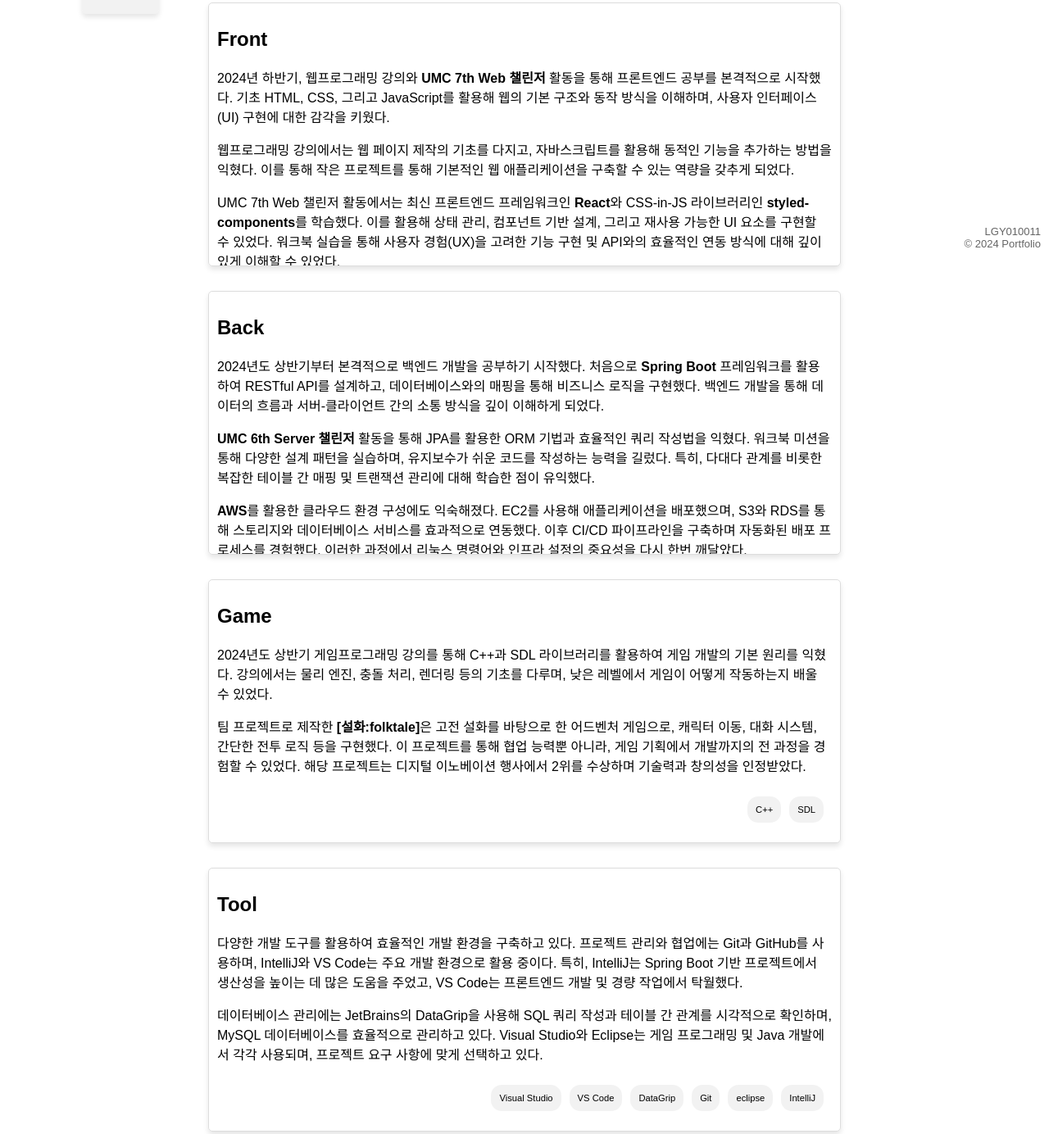
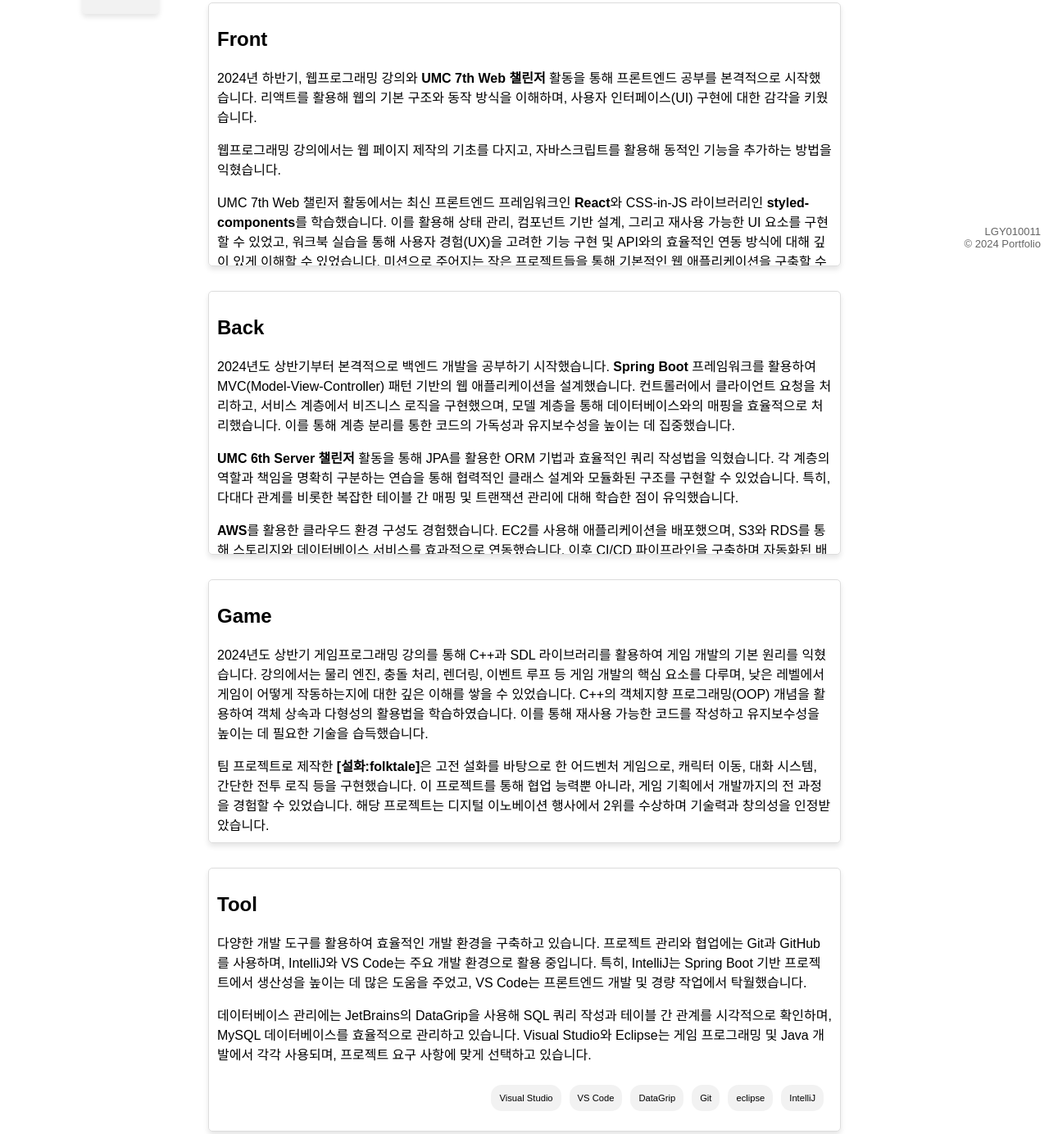
Before and after one commit to LGY010011/LGY010011.github.io, a plain HTML site: page pages/skill.html in a window 1280 px wide. Shown: the part 485-1869 px from the top of the page at 82% size. Drawn offline with Linux system fonts and the light colour scheme.

Commit message:
fix: 홈 화면 언어 변경 및 스킬 페이지 문체 변경

```diff
--- a/pages/skill.html
+++ b/pages/skill.html
@@ -67,17 +67,17 @@
         <article id="front">
             <h2>Front</h2>
             <p>
-                2024년 하반기, 웹프로그래밍 강의와 <strong>UMC 7th Web 챌린저</strong> 활동을 통해 프론트엔드 공부를 본격적으로 시작했다.
-                기초 HTML, CSS, 그리고 JavaScript를 활용해 웹의 기본 구조와 동작 방식을 이해하며, 사용자 인터페이스(UI) 구현에 대한 감각을 키웠다.
+                2024년 하반기, 웹프로그래밍 강의와 <strong>UMC 7th Web 챌린저</strong> 활동을 통해 프론트엔드 공부를 본격적으로 시작했습니다.
+                리액트를 활용해 웹의 기본 구조와 동작 방식을 이해하며, 사용자 인터페이스(UI) 구현에 대한 감각을 키웠습니다.
             </p>
             <p>
-                웹프로그래밍 강의에서는 웹 페이지 제작의 기초를 다지고, 자바스크립트를 활용해 동적인 기능을 추가하는 방법을 익혔다.
-                이를 통해 작은 프로젝트를 통해 기본적인 웹 애플리케이션을 구축할 수 있는 역량을 갖추게 되었다.
+                웹프로그래밍 강의에서는 웹 페이지 제작의 기초를 다지고, 자바스크립트를 활용해 동적인 기능을 추가하는 방법을 익혔습니다.
             </p>
             <p>
                 UMC 7th Web 챌린저 활동에서는 최신 프론트엔드 프레임워크인 <strong>React</strong>와 CSS-in-JS 라이브러리인
-                <strong>styled-components</strong>를 학습했다. 이를 활용해 상태 관리, 컴포넌트 기반 설계, 그리고 재사용 가능한 UI 요소를 구현할 수 있었다.
-                워크북 실습을 통해 사용자 경험(UX)을 고려한 기능 구현 및 API와의 효율적인 연동 방식에 대해 깊이 있게 이해할 수 있었다.
+                <strong>styled-components</strong>를 학습했습니다. 이를 활용해 상태 관리, 컴포넌트 기반 설계, 그리고 재사용 가능한 UI 요소를 구현할 수 있었고,
+                워크북 실습을 통해 사용자 경험(UX)을 고려한 기능 구현 및 API와의 효율적인 연동 방식에 대해 깊이 있게 이해할 수 있었습니다.
+                미션으로 주어지는 작은 프로젝트들을 통해 기본적인 웹 애플리케이션을 구축할 수 있는 역량을 갖추게 되었습니다.
             </p>
             <p class="keywords">
                 <span class="keyword">React</span><span class="keyword">style-component</span>
@@ -88,19 +88,19 @@
         <article id="back">
             <h2>Back</h2>
             <p>
-                2024년도 상반기부터 본격적으로 백엔드 개발을 공부하기 시작했다.
-                처음으로 <strong>Spring Boot</strong> 프레임워크를 활용하여 RESTful API를 설계하고, 데이터베이스와의 매핑을 통해 비즈니스 로직을 구현했다.
-                백엔드 개발을 통해 데이터의 흐름과 서버-클라이언트 간의 소통 방식을 깊이 이해하게 되었다.
+                2024년도 상반기부터 본격적으로 백엔드 개발을 공부하기 시작했습니다.
+                <strong>Spring Boot</strong> 프레임워크를 활용하여 MVC(Model-View-Controller) 패턴 기반의 웹 애플리케이션을 설계했습니다.
+                컨트롤러에서 클라이언트 요청을 처리하고, 서비스 계층에서 비즈니스 로직을 구현했으며, 모델 계층을 통해 데이터베이스와의 매핑을 효율적으로 처리했습니다.
+                이를 통해 계층 분리를 통한 코드의 가독성과 유지보수성을 높이는 데 집중했습니다.
             </p>
             <p>
-                <strong>UMC 6th Server 챌린저</strong> 활동을 통해 JPA를 활용한 ORM 기법과 효율적인 쿼리 작성법을 익혔다.
-                워크북 미션을 통해 다양한 설계 패턴을 실습하며, 유지보수가 쉬운 코드를 작성하는 능력을 길렀다.
-                특히, 다대다 관계를 비롯한 복잡한 테이블 간 매핑 및 트랜잭션 관리에 대해 학습한 점이 유익했다.
+                <strong>UMC 6th Server 챌린저</strong> 활동을 통해 JPA를 활용한 ORM 기법과 효율적인 쿼리 작성법을 익혔습니다.
+                각 계층의 역할과 책임을 명확히 구분하는 연습을 통해 협력적인 클래스 설계와 모듈화된 구조를 구현할 수 있었습니다.
+                특히, 다대다 관계를 비롯한 복잡한 테이블 간 매핑 및 트랜잭션 관리에 대해 학습한 점이 유익했습니다.
             </p>
             <p>
-                <strong>AWS</strong>를 활용한 클라우드 환경 구성에도 익숙해졌다. EC2를 사용해 애플리케이션을 배포했으며, S3와 RDS를 통해
-                스토리지와 데이터베이스 서비스를 효과적으로 연동했다. 이후 CI/CD 파이프라인을 구축하며 자동화된 배포 프로세스를 경험했다.
-                이러한 과정에서 리눅스 명령어와 인프라 설정의 중요성을 다시 한번 깨달았다.
+                <strong>AWS</strong>를 활용한 클라우드 환경 구성도 경험했습니다. EC2를 사용해 애플리케이션을 배포했으며, S3와 RDS를 통해
+                스토리지와 데이터베이스 서비스를 효과적으로 연동했습니다. 이후 CI/CD 파이프라인을 구축하며 자동화된 배포 프로세스를 경험했다.
             </p>
 
             <p class="keywords">
@@ -112,13 +112,16 @@
         <article id="game">
             <h2>Game</h2>
             <p>
-                2024년도 상반기 게임프로그래밍 강의를 통해 C++과 SDL 라이브러리를 활용하여 게임 개발의 기본 원리를 익혔다.
-                강의에서는 물리 엔진, 충돌 처리, 렌더링 등의 기초를 다루며, 낮은 레벨에서 게임이 어떻게 작동하는지 배울 수 있었다.
+                2024년도 상반기 게임프로그래밍 강의를 통해 C++과 SDL 라이브러리를 활용하여 게임 개발의 기본 원리를 익혔습니다.
+                강의에서는 물리 엔진, 충돌 처리, 렌더링, 이벤트 루프 등 게임 개발의 핵심 요소를 다루며,
+                낮은 레벨에서 게임이 어떻게 작동하는지에 대한 깊은 이해를 쌓을 수 있었습니다.
+                C++의 객체지향 프로그래밍(OOP) 개념을 활용하여 객체 상속과 다형성의 활용법을 학습하였습니다.
+                이를 통해 재사용 가능한 코드를 작성하고 유지보수성을 높이는 데 필요한 기술을 습득했습니다.
             </p>
             <p>
                 팀 프로젝트로 제작한 <strong>[설화:folktale]</strong>은 고전 설화를 바탕으로 한 어드벤처 게임으로,
-                캐릭터 이동, 대화 시스템, 간단한 전투 로직 등을 구현했다. 이 프로젝트를 통해 협업 능력뿐 아니라,
-                게임 기획에서 개발까지의 전 과정을 경험할 수 있었다. 해당 프로젝트는 디지털 이노베이션 행사에서 2위를 수상하며 기술력과 창의성을 인정받았다.
+                캐릭터 이동, 대화 시스템, 간단한 전투 로직 등을 구현했습니다. 이 프로젝트를 통해 협업 능력뿐 아니라,
+                게임 기획에서 개발까지의 전 과정을 경험할 수 있었습니다. 해당 프로젝트는 디지털 이노베이션 행사에서 2위를 수상하며 기술력과 창의성을 인정받았습니다.
             </p>
             <p class="keywords">
                 <span class="keyword">C++</span><span class="keyword">SDL</span>
@@ -127,15 +130,15 @@
         <article id="tool">
             <h2>Tool</h2>
             <p>
-                다양한 개발 도구를 활용하여 효율적인 개발 환경을 구축하고 있다.
+                다양한 개발 도구를 활용하여 효율적인 개발 환경을 구축하고 있습니다.
                 프로젝트 관리와 협업에는 Git과 GitHub를 사용하며, IntelliJ와 VS Code는
-                주요 개발 환경으로 활용 중이다. 특히, IntelliJ는 Spring Boot 기반 프로젝트에서
-                생산성을 높이는 데 많은 도움을 주었고, VS Code는 프론트엔드 개발 및 경량 작업에서 탁월했다.
+                주요 개발 환경으로 활용 중입니다. 특히, IntelliJ는 Spring Boot 기반 프로젝트에서
+                생산성을 높이는 데 많은 도움을 주었고, VS Code는 프론트엔드 개발 및 경량 작업에서 탁월했습니다.
             </p>
             <p>
                 데이터베이스 관리에는 JetBrains의 DataGrip을 사용해 SQL 쿼리 작성과 테이블 간 관계를 시각적으로 확인하며,
-                MySQL 데이터베이스를 효율적으로 관리하고 있다.
-                Visual Studio와 Eclipse는 게임 프로그래밍 및 Java 개발에서 각각 사용되며, 프로젝트 요구 사항에 맞게 선택하고 있다.
+                MySQL 데이터베이스를 효율적으로 관리하고 있습니다.
+                Visual Studio와 Eclipse는 게임 프로그래밍 및 Java 개발에서 각각 사용되며, 프로젝트 요구 사항에 맞게 선택하고 있습니다.
             </p>
 
             <p class="keywords">
```
Also changed, not shown: index.html (+4 -5 lines), pages/projects/todo.html (+1 -1 lines).
